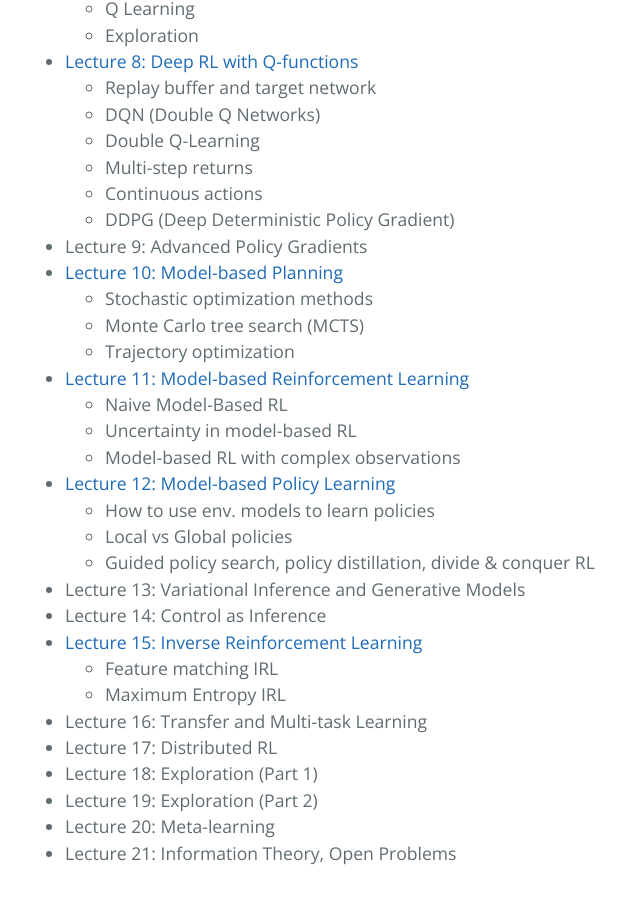
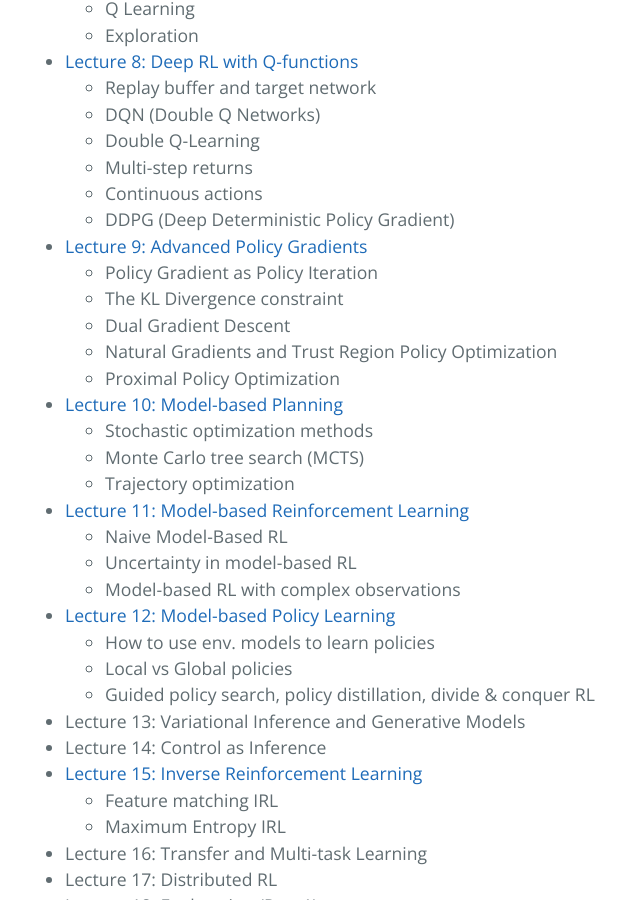
Before and after one commit to CampusAI/CampusAI.github.io, a Jekyll site: the page built from lectures.md, in a window 1280 px wide and 900 px high, scrolled down 1262 px. Shown: the whole window, without its empty margins (199-839 px from the left). Built offline with Jekyll 4.4.1, drawn with Linux system fonts in a browser that asks for light colours.

Commit message:
Add Lecture 9 to lectures.md

```diff
--- a/lectures.md
+++ b/lectures.md
@@ -42,7 +42,12 @@ permalink: /lectures/
     - Multi-step returns
     - Continuous actions
     - DDPG (Deep Deterministic Policy Gradient)
-- Lecture 9: Advanced Policy Gradients
+- [Lecture 9: Advanced Policy Gradients](/lectures/lecture9)
+    - Policy Gradient as Policy Iteration
+    - The KL Divergence constraint
+    - Dual Gradient Descent
+    - Natural Gradients and Trust Region Policy Optimization
+    - Proximal Policy Optimization
 - [Lecture 10: Model-based Planning](/lectures/lecture10)
     - Stochastic optimization methods
     - Monte Carlo tree search (MCTS)
```
